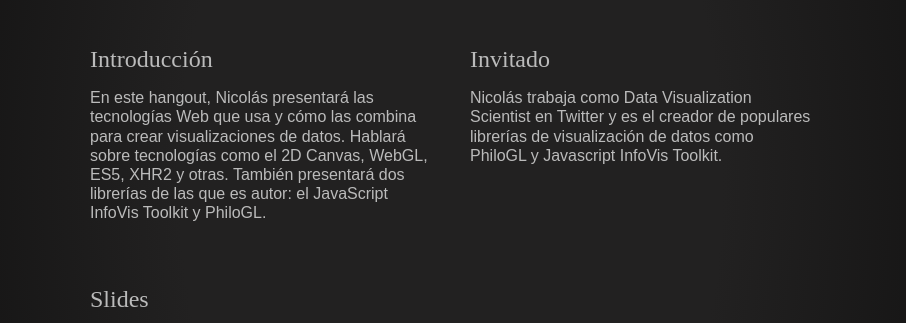
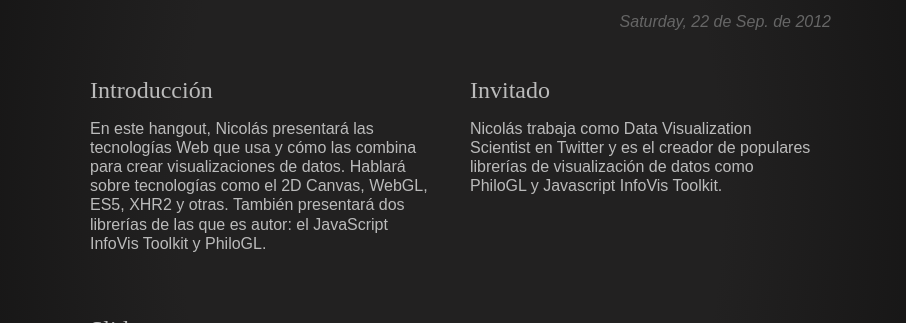
Before and after one commit to coljs/jshangouts, a Jekyll site: the page built from index.html, in a window 1280 px wide and 900 px high, scrolled down 632 px, cut to the strip 247-570 px from the top of the window. Shown: the whole strip, without its empty margins (189-1095 px from the left). Built offline with Jekyll 4.4.1, drawn with Linux system fonts in a browser that asks for light colours; some web fonts are replaced.

Commit message:
testing jekyll

```diff
--- a/_includes/date.html
+++ b/_includes/date.html
@@ -5,4 +5,4 @@
 {% endif %}
 {% assign nndate = ndate | date:"%A, %d de %b. de %Y" | replace:"Jan","Ene" | replace:"Apr","Abr" | replace:"Aug","Ago" | replace:"Dic","Dec" %}
 {% assign nnndate = nndate | replace:"Monday","Lunes" | replace:"Tuesday","Martes" | replace: "Wednesday","Miércoles" | replace:"Thursday","Jueves" | replace:"Friday","Viernes" | replace:"Saturday","Sábado" | replace:"Sunday","Domingo" %}
-<div class="date_post">{{page.date|date:"%A, %d de %b. de %Y"}}</div>
+<div class="date_post">{{ndate|date:"%A, %d de %b. de %Y"}}</div>
```
